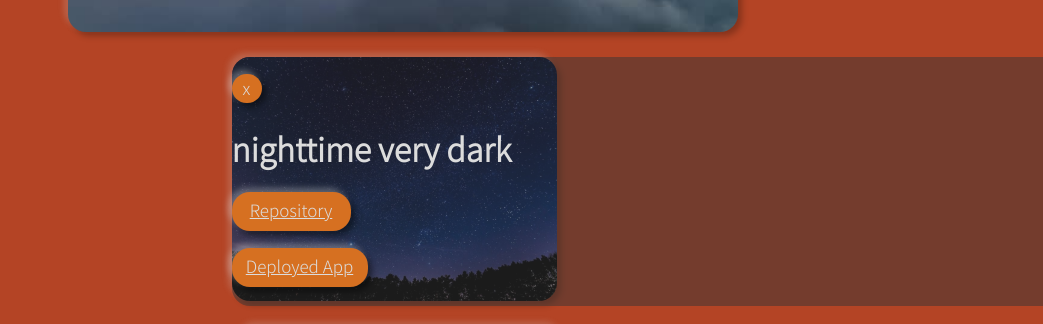
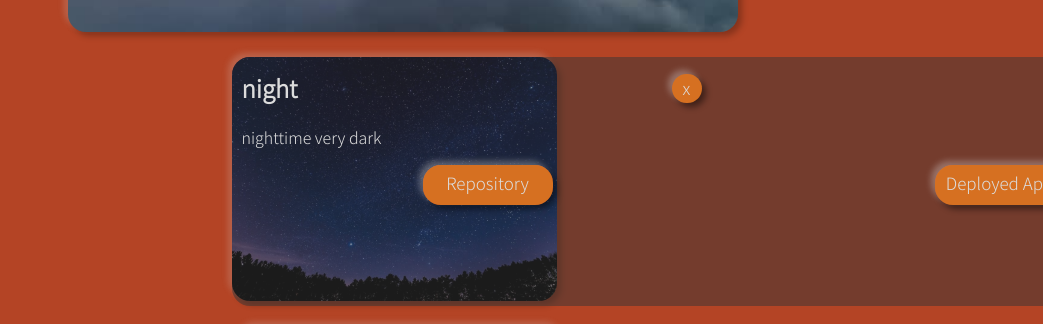
Before and after one commit to lparr30/portfolio, a React (Create React App) app: page / in a window 1280 px wide. Both pictures are taken after a click on the picture 631 px from the left and 1715 px from the top of the page. Shown: the part 1536-1860 px from the top of the page, without its empty margins (237-1280 px from the left). Built offline with nearby package versions, Linux system fonts and the light colour scheme; grey boxes are pictures that could not be loaded.

Commit message:
styled overlay buttons

```diff
--- a/src/App.css
+++ b/src/App.css
@@ -117,8 +117,15 @@ p.buttons:hover {
   border-radius: var(--corners);
 }
 
+.overlay-title {
+  background-color: rgba(54, 54, 54, 0);
+  margin-top: -50px;
+  margin-left: 10px;
+}
 .overlay-text {
   background-color: rgba(54, 54, 54, 0);
+  /* margin-top: px; */
+  margin-left: 10px;
 }
 
 .closeOverlay {
@@ -132,25 +139,43 @@ p.buttons:hover {
   padding-top: 1px;
   padding-bottom: 3px;
   cursor: pointer;
+  margin-left: 440px;
+}
+
+.overlayButtons {
+  display: flex;
+  justify-content: space-around;
+  align-items: baseline;
+  background-color: rgb(0,0,0,0);
+}
+
+.overlayButtons p {
+  margin: 0;
+}
+
+.overlayButtons a {
+  text-decoration: none;
+  border-radius: var(--corners);
 }
 
 .repo {
   font-size: 17px;
   background-color: var(--introBackground);
   box-shadow: -4px -4px 6px rgba(230, 230, 230, 0.324), 4px 4px 6px rgba(0, 0, 0, 0.465);
-  width: 7em;
-  height: 2em;
+  width: 130px;
+  height: 35px;
   border-radius: var(--corners);
   text-align: center;
   padding-top: 5px;
+  align-self: flex-end;
 }
 
 .deployApp {
   font-size: 17px;
   background-color: var(--introBackground);
   box-shadow: -4px -4px 6px rgba(230, 230, 230, 0.324), 4px 4px 6px rgba(0, 0, 0, 0.465);
-  width: 8em;
-  height: 2em;
+  width: 130px;
+  height: 35px;
   border-radius: var(--corners);
   text-align: center;
   padding-top: 5px;
--- a/src/components/projectSection/CardInfo.js
+++ b/src/components/projectSection/CardInfo.js
@@ -4,20 +4,23 @@ import beach from '../../assets/beach.jpeg';
 
 const cardInfo = [
     {
+        picName: 'sky',
         title: 'sky',
         description: 'cloudy and blue',
         image: sky,
         alt: 'cloudy sky'
     },
     {
+        picName: 'night',
         title: 'night',
         description: 'nighttime very dark',
         image: night,
         alt: 'night sky'
     },
     {
+        picName: 'beach',
         title: 'beach',
-        description: 'yay ocean and sand',
+        description: 'nighttime very dark',
         image: beach,
         alt: 'beach'
     }
--- a/src/components/projectSection/Overlay.jsx
+++ b/src/components/projectSection/Overlay.jsx
@@ -11,7 +11,7 @@
 //     // setIsClicked(!isClicked);
 // }
 
-function Overlay({ isClicked, setIsClicked, description }) {
+function Overlay({ isClicked, setIsClicked, title, description }) {
 
     console.log('overlay is working');
 
@@ -20,9 +20,12 @@ function Overlay({ isClicked, setIsClicked, description }) {
         {isClicked && (
             <div className='overlay'>
                 <p className='closeOverlay' onClick={() => setIsClicked(false)}>x</p>
-                <h1 className='overlay-text'>{description}</h1>
-                <a href="http://www.google.com" target="_blank"><p className='repo'>Repository</p></a>
-                <a href="http://www.google.com" target="_blank"><p className='deployApp'>Deployed App</p></a>
+                <h2 className='overlay-title'>{title}</h2>
+                <p className='overlay-text'>{description}</p>
+                <div className='overlayButtons'>
+                    <a href="http://www.google.com" target="_blank"><p className='repo'>Repository</p></a>
+                    <a href="http://www.google.com" target="_blank"><p className='deployApp'>Deployed App</p></a>
+                </div>
             </div>
         )}
         </>
--- a/src/components/projectSection/ProjectCard.jsx
+++ b/src/components/projectSection/ProjectCard.jsx
@@ -2,7 +2,7 @@ import Overlay from './Overlay';
 import { useState,useEffect } from 'react';
 import cardInfo from './CardInfo';
 
-function ProjectCard({ id, picName, alt, description  }) {
+function ProjectCard({ id, fileName, alt, title, description  }) {
     const [isClicked, setIsClicked] = useState(false);
     // const [description, setDescription] =useState('');
 
@@ -12,8 +12,8 @@ function ProjectCard({ id, picName, alt, description  }) {
 
     return(
         <div className="project-card">
-            <Overlay isClicked={isClicked} setIsClicked={setIsClicked} description={description}/>
-            <img id={id} src={picName} alt={alt} onClick={() => setIsClicked(!isClicked)}/>
+            <Overlay isClicked={isClicked} setIsClicked={setIsClicked} title={title} description={description}/>
+            <img id={id} src={fileName} alt={alt} onClick={() => setIsClicked(!isClicked)}/>
         </div>
     )}
 
--- a/src/components/projectSection/Projects.jsx
+++ b/src/components/projectSection/Projects.jsx
@@ -26,7 +26,7 @@ function Projects(){
             <div className='projects'>
                 {cardInfo.map((card) => {
                     return (
-                        <ProjectCard id={card.title} picName={card.image} alt={card.alt} description={card.description}/>
+                        <ProjectCard id={card.picName} fileName={card.image} alt={card.alt} title={card.title} description={card.description}/>
                     )
                 })}
                 {/* <ProjectCard id={'sky'} picName={sky} alt={'Cloudy sky'} description/>
```
